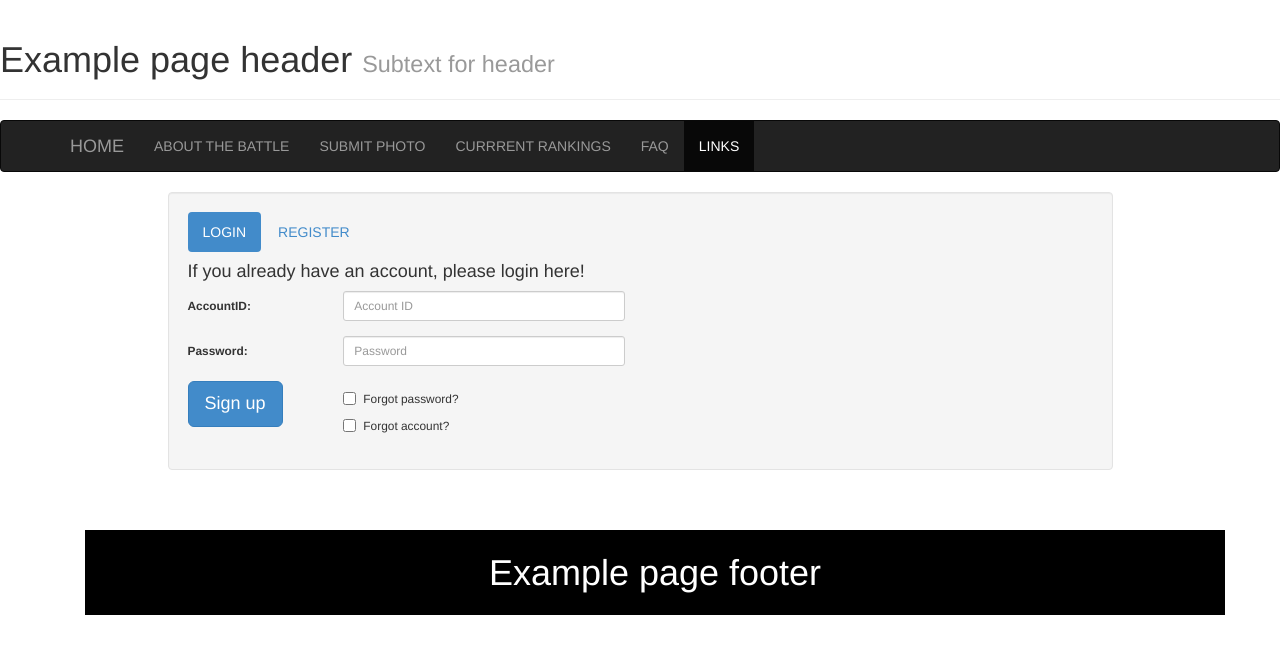
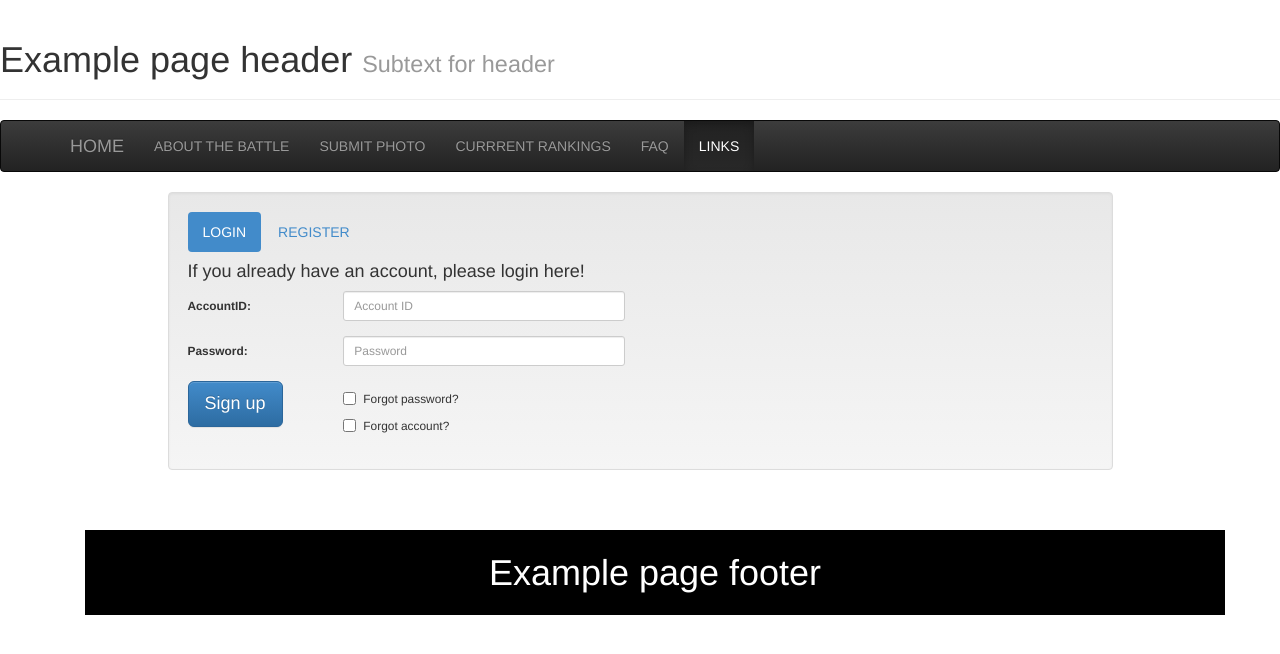
Before and after one commit to CrocusJava/battleofrotterdam, a plain HTML site: page front/public_html/login.html in a window 1280 px wide. Drawn offline with nearby package versions, Linux system fonts and the light colour scheme.

Commit message:
изменьон

```diff
--- a/front/public_html/login.html
+++ b/front/public_html/login.html
@@ -1,10 +1,11 @@
 <!DOCTYPE html>
 <html>
     <head>
-        <title>Bootstrap 101 Template</title>
+        <title>Battle of Rotterdam</title>
         <meta name="viewport" content="width=device-width, initial-scale=1.0">
         <!-- Bootstrap -->
         <link href="css/bootstrap.css" rel="stylesheet">
+        <link href="css/bootstrap-theme.css" rel="stylesheet">
         <style type="text/css">
             .navbar-header .active a.navbar-brand {
                 color:#fff;
```
